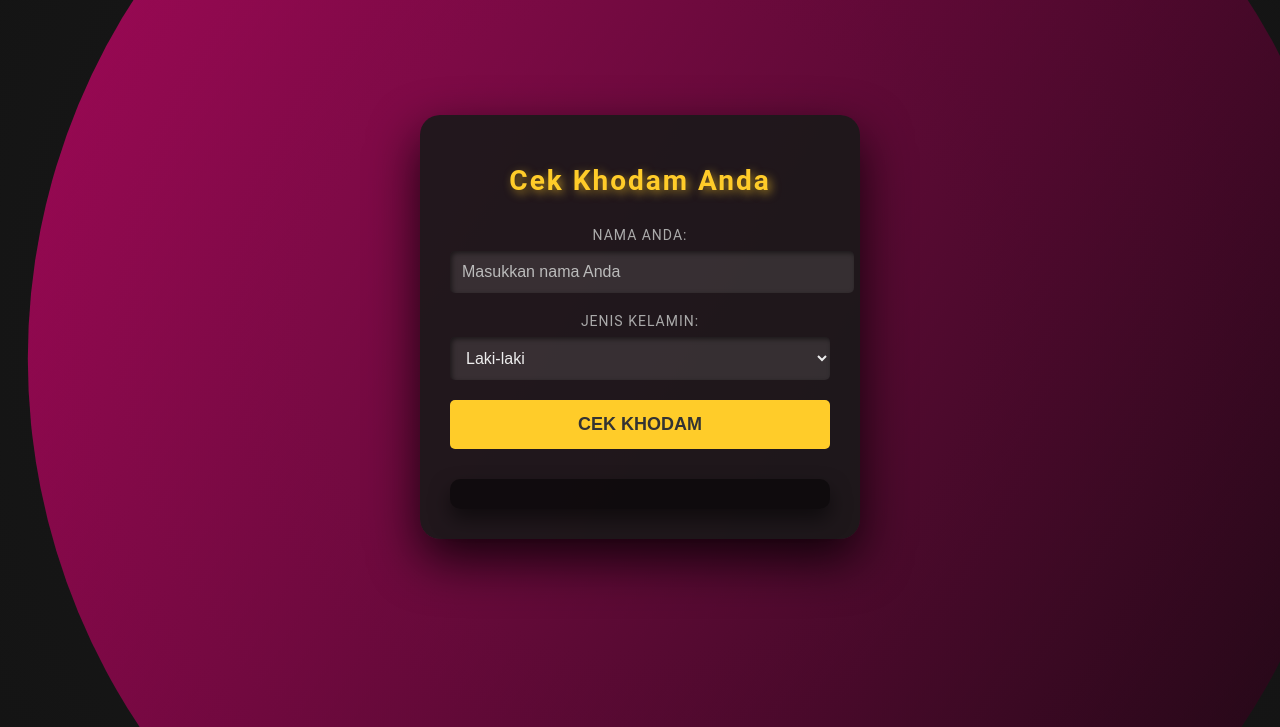
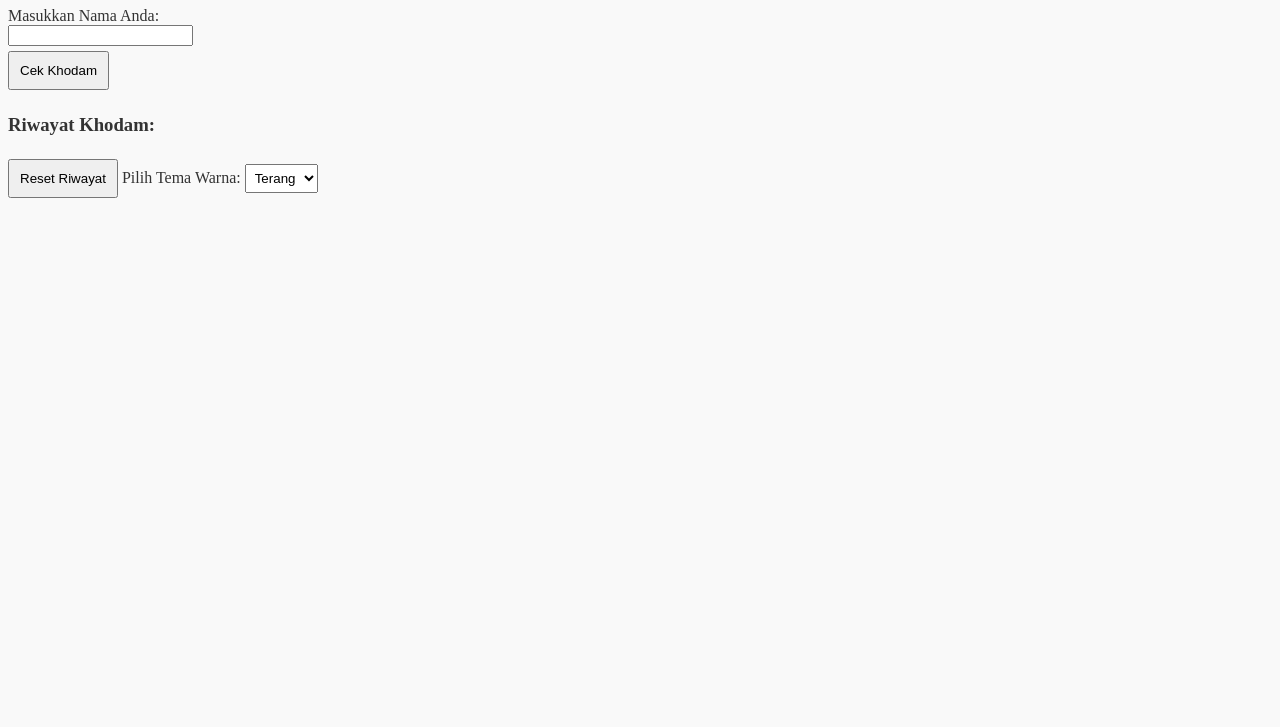
Before and after one commit to Athaa29/cek-khodam, a plain HTML site: page index.html in a window 1280 px wide. Shown: the part 73-800 px from the top of the page. Drawn offline with Linux system fonts and the light colour scheme.

Commit message:
Update index.html

```diff
--- a/index.html
+++ b/index.html
@@ -5,155 +5,75 @@
   <meta name="viewport" content="width=device-width, initial-scale=1.0">
   <title>Cek Khodam</title>
   <style>
-        body {
-            font-family: 'Roboto', sans-serif;
-            background: radial-gradient(circle, #1b1b1b, #141414);
-            color: #eee;
-            display: flex;
-            justify-content: center;
-            align-items: center;
-            height: 100vh;
-            margin: 0;
-            overflow: hidden;
+    /* CSS untuk tema dan animasi */
+    body.light-theme {
+      background-color: #f9f9f9;
+      color: #333;
     }
 
-        .container {
-            background: rgba(25, 25, 25, 0.9);
-            padding: 30px;
-            border-radius: 20px;
-            box-shadow: 0 20px 50px rgba(0, 0, 0, 0.8);
-            width: 380px;
-            text-align: center;
-            position: relative;
-            z-index: 1;
+    body.dark-theme {
+      background-color: #333;
+      color: #f9f9f9;
     }
 
-        h1 {
-            font-size: 28px;
-            margin-bottom: 30px;
-            color: #ffcc29;
-            text-shadow: 3px 3px 10px rgba(255, 204, 41, 0.6);
-            letter-spacing: 2px;
+    #result {
+      font-size: 1.5em;
+      font-weight: bold;
+      opacity: 0;
+      transition: opacity 1s ease-in-out, transform 1s ease-in-out;
     }
 
-        label {
-            display: block;
-            margin-bottom: 8px;
-            font-size: 14px;
-            color: #aaa;
-            text-transform: uppercase;
-            letter-spacing: 1px;
+    #result.show {
+      opacity: 1;
+      transform: scale(1.1);
     }
 
-        input, select {
-            width: 100%;
-            padding: 12px;
-            margin-bottom: 20px;
-            border: none;
-            border-radius: 5px;
-            background-color: rgba(255, 255, 255, 0.1);
-            color: #eee;
-            font-size: 16px;
-            outline: none;
-            transition: background-color 0.3s ease, box-shadow 0.3s ease;
-            box-shadow: inset 2px 2px 5px rgba(0, 0, 0, 0.5);
+    #historyList {
+      list-style-type: none;
+      padding: 0;
     }
 
-        input::placeholder {
-            color: #bbb;
+    #historyList li {
+      margin: 5px 0;
     }
 
-        input:focus, select:focus {
-            background-color: rgba(255, 255, 255, 0.2);
-            box-shadow: 0 0 10px rgba(255, 255, 255, 0.1);
+    /* Styling untuk tombol dan elemen tambahan */
+    button {
+      margin: 5px 0;
+      padding: 10px;
+      cursor: pointer;
     }
 
-        button {
-            width: 100%;
-            padding: 14px;
-            background-color: #ffcc29;
-            border: none;
-            border-radius: 5px;
-            color: #333;
-            font-size: 18px;
-            font-weight: bold;
-            text-transform: uppercase;
-            cursor: pointer;
-            transition: background-color 0.3s ease, transform 0.2s ease;
-        }
-
-        button:hover {
-            background-color: #e6b800;
-            transform: translateY(-3px);
-        }
-
-        .result {
-            margin-top: 30px;
-            font-size: 22px;
-            font-weight: bold;
-            color: #ffcc29;
-            text-shadow: 2px 2px 5px rgba(255, 204, 41, 0.7);
-            background: rgba(0, 0, 0, 0.5);
-            padding: 15px;
-            border-radius: 10px;
-            box-shadow: 0 10px 20px rgba(0, 0, 0, 0.5);
-        }
-
-        .background-animation {
-            position: absolute;
-            top: 0;
-            left: 0;
-            right: 0;
-            bottom: 0;
-            z-index: 0;
-            background: linear-gradient(120deg, #ff0084, #33001b);
-            opacity: 0.6;
-            clip-path: circle(30% at 70% 70%);
-            animation: moveBackground 10s infinite alternate;
-        }
-
-        @keyframes moveBackground {
-            0% {
-                clip-path: circle(30% at 70% 70%);
-            }
-            100% {
-                clip-path: circle(70% at 50% 50%);
-            }
+    select {
+      margin: 10px 0;
+      padding: 5px;
     }
   </style>
 </head>
 <body>
-    <div class="background-animation"></div>
-    <div class="container">
-        <h1>Cek Khodam Anda</h1>
+  <h1>Cek Khodam</h1>
+
   <form id="khodamForm">
-            <label for="name">Nama Anda:</label>
-            <input type="text" id="name" name="name" placeholder="Masukkan nama Anda" required>
+    <label for="name">Masukkan Nama Anda:</label><br>
+    <input type="text" id="name" name="name" required><br>
+    <button type="submit">Cek Khodam</button>
+  </form>
 
-            <label for="gender">Jenis Kelamin:</label>
-            <select id="gender" name="gender">
-                <option value="male">Laki-laki</option>
-                <option value="female">Perempuan</option>
+  <h3>Riwayat Khodam:</h3>
+  <ul id="historyList"></ul>
+
+  <button id="resetHistory">Reset Riwayat</button>
+
+  <label for="theme">Pilih Tema Warna:</label>
+  <select id="theme">
+    <option value="light">Terang</option>
+    <option value="dark">Gelap</option>
   </select>
 
-            <button type="submit">Cek Khodam</button>
-        </form>
-        <div id="result" class="result"></div>
-    </div>
+  <div id="result"></div>
+
   <script>
-        document.getElementById('khodamForm').addEventListener('submit', function(event) {
-            event.preventDefault();
-
-            const name = document.getElementById('name').value;
-            const gender = document.getElementById('gender').value;
-
-            let khodamResult = calculateKhodam(name, gender);
-
-            document.getElementById('result').textContent = `Khodam Anda: ${khodamResult}`;
-        });
-
-        function calculateKhodam(name, gender) {
-            const khodamList = [
+    const khodamNames = [
       "Jin Pendamping", "Malaikat Pelindung", "Sosok Gaib", "Penjaga Alam",
                 "Pohon Hikmah", "Angin Pencerah", "Bayangan Misterius", "Cahaya Kebenaran",
                 "Laptop Bijaksana", "Komputer Gaib", "Botol Energi", "Keyboard Suci",
@@ -166,10 +86,74 @@
                 "Sigma", "Kosong", "Windah Batubara"
             ];
 
-            const randomIndex = Math.floor(Math.random() * khodamList.length);
+    let usedNames = JSON.parse(localStorage.getItem('usedNames')) || [];
 
-            return khodamList[randomIndex];
+    function getRandomKhodamName() {
+      const randomIndex = Math.floor(Math.random() * khodamNames.length);
+      return khodamNames[randomIndex];
     }
+
+    function showResult(name) {
+      let resultDiv = document.getElementById('result');
+      let khodamName = getRandomKhodamName();
+      resultDiv.innerText = `Nama Khodam untuk ${name} adalah: ${khodamName}`;
+      resultDiv.classList.add('show');
+
+
+      setTimeout(() => resultDiv.classList.remove('show'), 2000);
+    }
+
+    document.getElementById('khodamForm').addEventListener('submit', function(e) {
+      e.preventDefault();
+
+      let nameInput = document.getElementById('name').value.trim();
+
+      if (usedNames.includes(nameInput.toLowerCase())) {
+        alert('Nama ini sudah digunakan. Silakan masukkan nama yang berbeda.');
+      } else if (nameInput === '') {
+        alert('Nama tidak boleh kosong.');
+      } else {
+        usedNames.push(nameInput.toLowerCase());
+        localStorage.setItem('usedNames', JSON.stringify(usedNames));
+
+        showResult(nameInput);
+
+        let historyList = document.getElementById('historyList');
+        let listItem = document.createElement('li');
+        listItem.innerText = `Nama Khodam untuk ${nameInput} adalah: ${getRandomKhodamName()}`;
+        historyList.appendChild(listItem);
+      }
+
+      document.getElementById('khodamForm').reset();
+    });
+
+    window.onload = function() {
+      let historyList = document.getElementById('historyList');
+      usedNames.forEach(function(name) {
+        let listItem = document.createElement('li');
+        listItem.innerText = `Nama Khodam untuk ${name} adalah: ${getRandomKhodamName()}`;
+        historyList.appendChild(listItem);
+      });
+
+      let savedTheme = localStorage.getItem('theme') || 'light';
+      document.body.className = savedTheme + '-theme';
+      document.getElementById('theme').value = savedTheme;
+    };
+
+    // Menangani pemilihan tema
+    document.getElementById('theme').addEventListener('change', function() {
+      let selectedTheme = this.value;
+      document.body.className = selectedTheme + '-theme';
+      localStorage.setItem('theme', selectedTheme);
+    });
+
+    // Menangani tombol reset riwayat
+    document.getElementById('resetHistory').addEventListener('click', function() {
+      localStorage.removeItem('usedNames');
+      usedNames = [];
+      document.getElementById('historyList').innerHTML = '';
+      alert('Riwayat Khodam telah direset.');
+    });
   </script>
 </body>
 </html>
```
Lines whose indentation alone changed are shown as unchanged.
